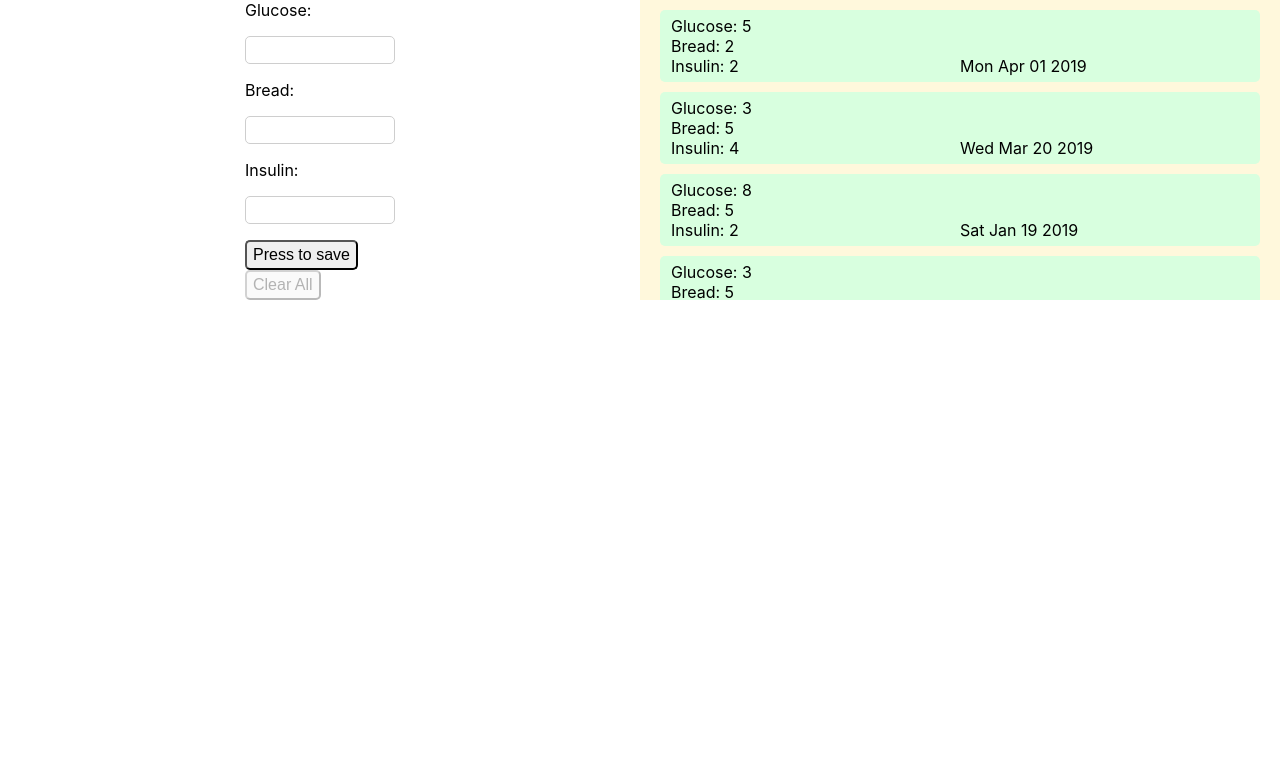
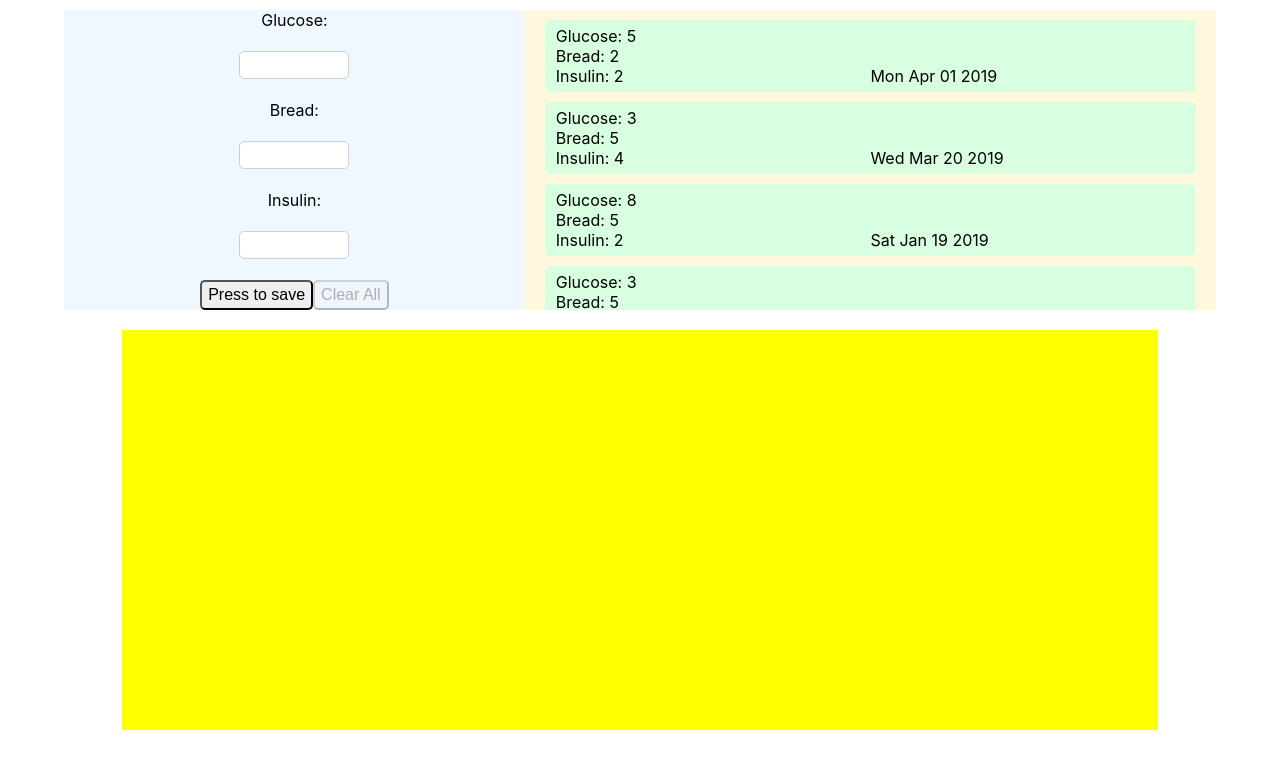
Before and after one commit to sohimazdai/web-svg-chart, a React (Create React App) app: page / in a window 1280 px wide. Shown: the top 768 px of the page. Built offline with nearby package versions, Linux system fonts and the light colour scheme.

Commit message:
#9-1: prepare to set chart

```diff
--- /dev/null
+++ b/src/components/chart/Chart.css
@@ -0,0 +1,6 @@
+.chart {
+    width: 90%;
+    height: 400px;
+    margin: 20px auto;
+    background-color: yellow;
+}
--- /dev/null
+++ b/src/components/chart/Chart.tsx
@@ -0,0 +1,13 @@
+import React from 'react';
+import { Note } from '../../interfaces/Notes';
+import './Chart.css';
+
+export interface ChartProps {
+    notes: Note[],
+}
+
+export class Chart extends React.Component<ChartProps> {
+    render() {
+        return <div className={'chart'}></div>
+    }
+}
--- a/src/components/custom-inputs/CustomUserInput.css
+++ b/src/components/custom-inputs/CustomUserInput.css
@@ -1,5 +1,7 @@
 .custom-user-input {
     padding: 4px;
+    margin: 0 auto;
+    width: 100px;
     border: 1px solid #cecece;
     border-radius: 5px;
     outline-color: transparent;
--- a/src/components/notes/List.css
+++ b/src/components/notes/List.css
@@ -1,5 +1,5 @@
 .list {
-    width: 50%;
+    width: 60%;
 
     background-color: cornsilk;
     overflow: scroll;
--- a/src/components/user-input-block/UserInputBlock.css
+++ b/src/components/user-input-block/UserInputBlock.css
@@ -1,10 +1,20 @@
 .user-input-block {
     display: flex;
     height: 100%;
-    max-width: 150px;
+    width: 40%;
 
     margin: auto;
 
+    text-align: center;
     flex-direction: column;
     justify-content: space-between;
+
+    background-color: aliceblue;
 }
+
+.user-input-block_inputs {
+    width: 70%;
+}
+
+.user-input-block_buttons {
+}
--- a/src/components/user-input-block/UserInputBlock.tsx
+++ b/src/components/user-input-block/UserInputBlock.tsx
@@ -32,10 +32,10 @@ export class UserInputBlock extends React.Component<UserInputBlockProps, any> {
 
 
     return <div className={'user-input-block'}>
-        Glucose: <CustomUserInput inputType='number' inputValue={glucose} onChange={onGlucoseInputValueChange} />
-        Bread: <CustomUserInput inputType='number' inputValue={bread} onChange={onBreadInputValueChange}/>
-        Insulin: <CustomUserInput inputType='number' inputValue={insulin} onChange={onInsulinInputValueChange}/>
-        <div>
+            Glucose: <CustomUserInput inputType='number' inputValue={glucose} onChange={onGlucoseInputValueChange} />
+            Bread: <CustomUserInput inputType='number' inputValue={bread} onChange={onBreadInputValueChange}/>
+            Insulin: <CustomUserInput inputType='number' inputValue={insulin} onChange={onInsulinInputValueChange}/>
+        <div className={'user-input-block_buttons'}>
             <CustomSubmitButton onClick={onSaveClick} buttonTitle={saveButtonTitle} />
             <CustomSubmitButton onClick={onClearAllClick} buttonTitle={clearButtonTitle} disabled={inputsAreEmpty}/>
         </div>
--- a/src/connected-components/user-data-display-block-component/UserDataDisplayBlockComponent.css
+++ b/src/connected-components/user-data-display-block-component/UserDataDisplayBlockComponent.css
@@ -1,4 +1,9 @@
 .user-data-display-block-component {
+    width: 90%;
+    margin: 10px auto;
+}
+
+.user-data-display-block-component_high-row{
     display: flex;
     height: 300px;
     flex-direction: row;
--- a/src/connected-components/user-data-display-block-component/UserDataDisplayBlockComponent.tsx
+++ b/src/connected-components/user-data-display-block-component/UserDataDisplayBlockComponent.tsx
@@ -10,6 +10,7 @@ import { selectNote, changeInputsMode, updateNotes, deleteNote } from '../../sto
 import { DispatchWithPayload, ActionWithPayLoad } from '../../interfaces/Redux';
 import uuidv1 from 'uuid';
 import { NotesHelper } from '../../app/notesHelper';
+import { Chart } from '../../components/chart/Chart';
 
 export interface UserDataDisplayBlockComponentState {
     glucose: string;
@@ -53,6 +54,7 @@ export class UserDataDisplayBlockComponent extends React.Component
   render() {
     const { notes, selected, selectNote, isEditingMode } = this.props;
     return <div className={'user-data-display-block-component'}>
+      <div className={'user-data-display-block-component_high-row'}>
         <UserInputBlock
           parentState={this.state}
           onGlucoseInputValueChange={this.onGlucoseInputValueChange}
@@ -69,6 +71,8 @@ export class UserDataDisplayBlockComponent extends React.Component
             onEditClick={this.onEditNoteClick}
             onDeleteClick={this.onDeleteClick}
         />
+      </div>
+      <Chart notes={notes}/>
     </div>
   }
 
```
Lines whose indentation alone changed are shown as unchanged.
